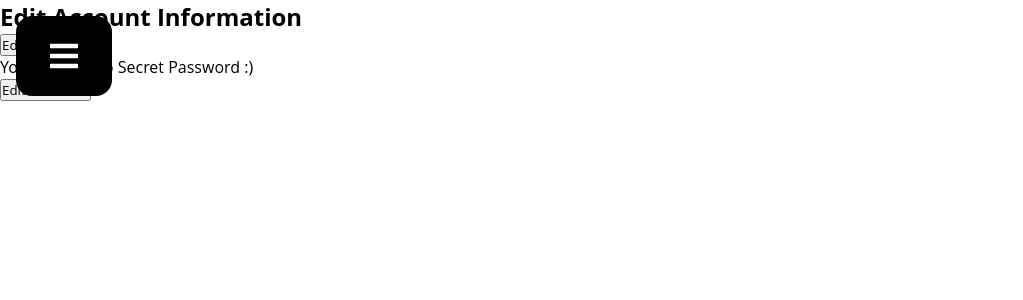
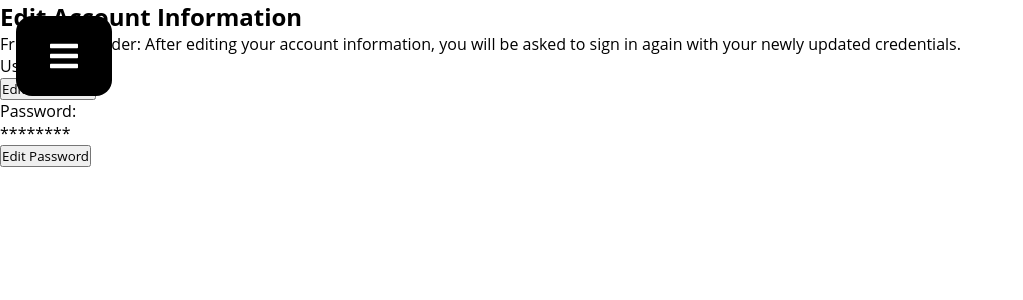
Before and after one commit to Capstone-MEJA/memorymarker, a React app: page /information in a window 1280 px wide. Shown: the top 300 px of the page, without its empty margins (0-1023 px from the left). Built offline with nearby package versions, Linux system fonts and the light colour scheme.

Commit message:
edit user validation on frontend

```diff
--- a/src/features/pages/EditAccount.tsx
+++ b/src/features/pages/EditAccount.tsx
@@ -36,9 +36,17 @@ const EditAccount = () => {
     } else {
       const updateObj: updateObj = { _id: loggedInUser._id };
       if (target.value.includes("Username")) {
-        updateObj.username = formValues;
+        if (formValues.length < 5 || formValues.length > 20) {
+          return alert("Username must be between 5 and 20 characters in length :)");
+        } else {
+          updateObj.username = formValues;
+        }
       } else {
-        updateObj.password = formValues;
+        if (formValues.length < 8 || formValues.length > 20) {
+          return alert("Password must be between 8 and 20 characters in length :)")
+        } else {
+          updateObj.password = formValues;
+        }
       }
       await dispatch(updateUser(updateObj));
       setToggleForm("");
@@ -52,9 +60,14 @@ const EditAccount = () => {
       <div className="wrapper">
         <section className="container">
           <h1>Edit Account Information</h1>
+          <p>
+            Friendly Reminder: After editing your account information, you will
+            be asked to sign in again with your newly updated credentials.
+          </p>
         </section>
 
         <section>
+          <p>Username:</p>
           {toggleForm !== "username" ? (
             <p>{loggedInUser.username}</p>
           ) : (
@@ -74,8 +87,9 @@ const EditAccount = () => {
         </section>
 
         <section>
+          <p>Password:</p>
           {toggleForm !== "password" ? (
-            <p>Your Super Top Secret Password :)</p>
+            <p>********</p>
           ) : (
             <input
               type="text"
```
